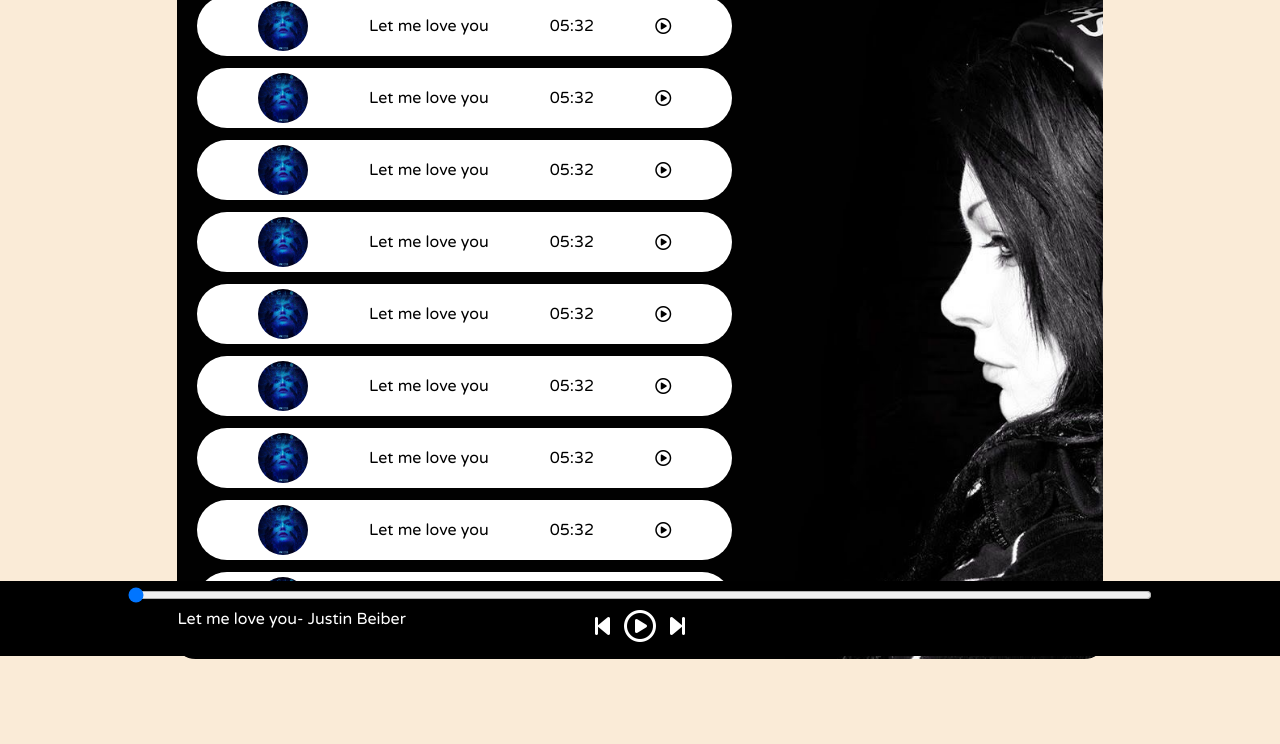
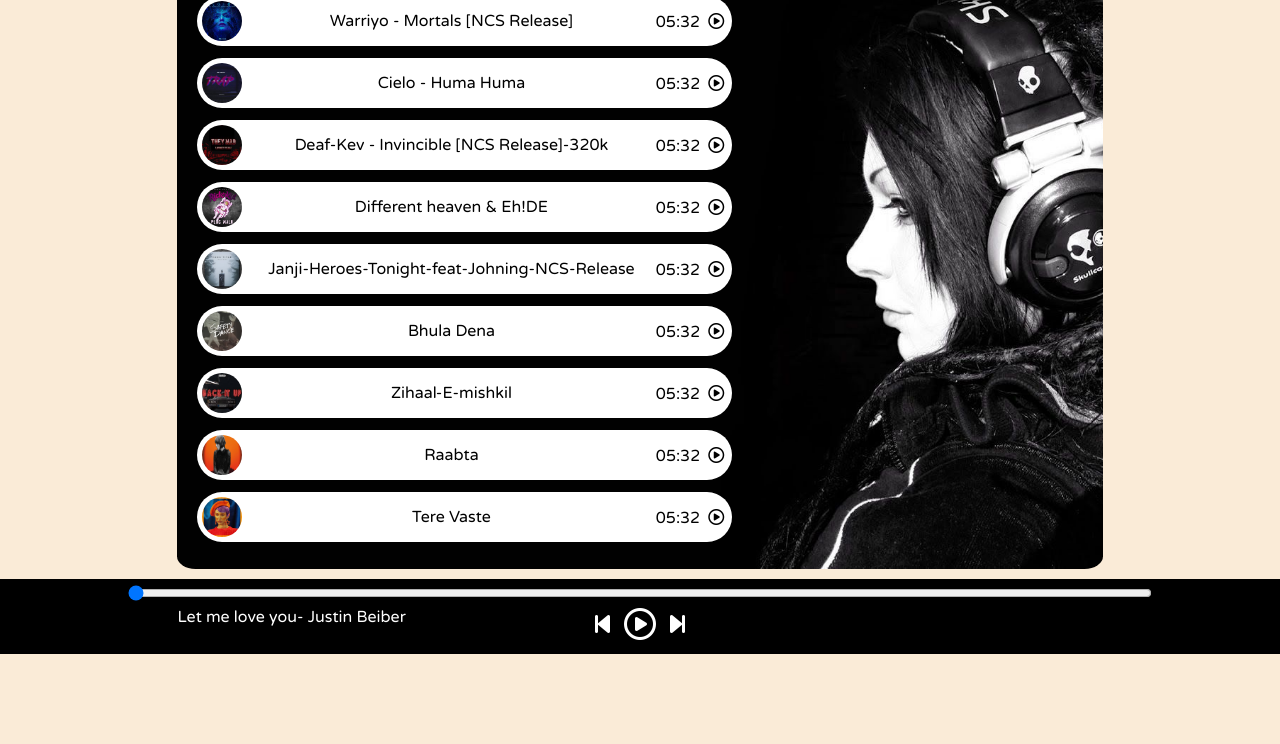
Before and after one commit to theAnshul01/Spotify-Clone, a plain HTML site: page index.html in a window 1280 px wide. Shown: the part 144-888 px from the top of the page. After the commit the page ends 800 px from the top, so only its background shows below. Drawn offline with nearby package versions, Linux system fonts and the light colour scheme.

Commit message:
before final changes

```diff
--- a/index.html
+++ b/index.html
@@ -29,39 +29,39 @@
         <div>
           <div class="songItem">
             <img src="images/covers/1.jpg" alt="1">
-            <span>Let me love you</span> <span>05:32</span><i class="fa-regular fa-circle-play"></i>
+            <span class="songName">Let me love you</span> <span class="timeStamp">05:32<i class="fa-regular songItemPlay fa-circle-play"></i></span>
           </div>
           <div class="songItem">
-            <img src="images/covers/1.jpg" alt="1">
-            <span>Let me love you</span> <span>05:32</span><i class="fa-regular fa-circle-play"></i>
+            <img src="images/covers/1.jpg" alt="2">
+            <span class="songName">Let me love you</span> <span class="timeStamp">05:32<i class="fa-regular songItemPlay fa-circle-play"></i></span>
           </div>
           <div class="songItem">
-            <img src="images/covers/1.jpg" alt="1">
-            <span>Let me love you</span> <span>05:32</span><i class="fa-regular fa-circle-play"></i>
+            <img src="images/covers/1.jpg" alt="3">
+            <span class="songName">Let me love you</span> <span class="timeStamp">05:32<i class="fa-regular songItemPlay fa-circle-play"></i></span>
           </div>
           <div class="songItem">
-            <img src="images/covers/1.jpg" alt="1">
-            <span>Let me love you</span> <span>05:32</span><i class="fa-regular fa-circle-play"></i>
+            <img src="images/covers/1.jpg" alt="4">
+            <span class="songName">Let me love you</span> <span class="timeStamp">05:32<i class="fa-regular songItemPlay fa-circle-play"></i></span>
           </div>
           <div class="songItem">
-            <img src="images/covers/1.jpg" alt="1">
-            <span>Let me love you</span> <span>05:32</span><i class="fa-regular fa-circle-play"></i>
+            <img src="images/covers/1.jpg" alt="5">
+            <span class="songName">Let me love you</span> <span class="timeStamp">05:32<i class="fa-regular songItemPlay fa-circle-play"></i></span>
           </div>
           <div class="songItem">
-            <img src="images/covers/1.jpg" alt="1">
-            <span>Let me love you</span> <span>05:32</span><i class="fa-regular fa-circle-play"></i>
+            <img src="images/covers/1.jpg" alt="6">
+            <span class="songName">Let me love you</span> <span class="timeStamp">05:32<i class="fa-regular songItemPlay fa-circle-play"></i></span>
           </div>
           <div class="songItem">
-            <img src="images/covers/1.jpg" alt="1">
-            <span>Let me love you</span> <span>05:32</span><i class="fa-regular fa-circle-play"></i>
+            <img src="images/covers/1.jpg" alt="7">
+            <span class="songName">Let me love you</span> <span class="timeStamp">05:32<i class="fa-regular songItemPlay fa-circle-play"></i></span>
           </div>
           <div class="songItem">
-            <img src="images/covers/1.jpg" alt="1">
-            <span>Let me love you</span> <span>05:32</span><i class="fa-regular fa-circle-play"></i>
+            <img src="images/covers/1.jpg" alt="8">
+            <span class="songName">Let me love you</span> <span class="timeStamp">05:32<i class="fa-regular songItemPlay fa-circle-play"></i></span>
           </div>
           <div class="songItem">
-            <img src="images/covers/1.jpg" alt="1">
-            <span>Let me love you</span> <span>05:32</span><i class="fa-regular fa-circle-play"></i>
+            <img src="images/covers/1.jpg" alt="9">
+            <span class="songName">Let me love you</span> <span class="timeStamp">05:32<i class="fa-regular songItemPlay fa-circle-play"></i></span>
           </div>
         </div>
       </div>
--- a/script.js
+++ b/script.js
@@ -7,28 +7,27 @@ let audioElement = new Audio('songs/1.mp3');
 let masterPlay = document.getElementById('masterPlay');
 let myProgressBar = document.getElementById('myProgressBar');
 let gif = document.getElementById('gif');
+let songItems = Array.from(document.getElementsByClassName("songItem"));
 
-let song = [
-    {songName:"Warriyo - Mortals (feat. Laura Brehm) [NCS Release]" , filePath:"songs/1.mp3",coverPath:"covers/1.jpg"},
-    {songName:"Cielo - Huma Huma" , filePath:"songs/2.mp3",coverPath:"covers/2.jpg"},
-    {songName:"Deaf-Kev - Invincible [NCS Release]-320k" , filePath:"songs/3.mp3",coverPath:"covers/3.jpg"},
-    {songName:"Different heaven & Eh!DE - my heart [NCS Release]-320k" , filePath:"songs/4.mp3",coverPath:"covers/4.jpg"},
-    {songName:"Janji-Heroes-Tonight-feat-Johning-NCS-Release " , filePath:"songs/5.mp3",coverPath:"covers/5.jpg"},
-    {songName:"Random 1" , filePath:"songs/6.mp3",coverPath:"covers/6.jpg"},
-    {songName:"Random-2" , filePath:"songs/7.mp3",coverPath:"covers/7.jpg"},
-    {songName:"Random-3" , filePath:"songs/8.mp3",coverPath:"covers/8.jpg"},
-    {songName:"Random-4" , filePath:"songs/9.mp3",coverPath:"covers/9.jpg"}
+let songs = [
+    {songName:"Warriyo - Mortals [NCS Release]" , filePath:"songs/1.mp3", coverPath:"images/covers/1.jpg"},
+    {songName:"Cielo - Huma Huma" , filePath:"songs/2.mp3",coverPath:"images/covers/2.jpg"},
+    {songName:"Deaf-Kev - Invincible [NCS Release]-320k" , filePath:"songs/3.mp3",coverPath:"images/covers/3.jpg"},
+    {songName:"Different heaven & Eh!DE" , filePath:"songs/4.mp3",coverPath:"images/covers/4.jpg"},
+    {songName:"Janji-Heroes-Tonight-feat-Johning-NCS-Release " , filePath:"songs/5.mp3",coverPath:"images/covers/5.jpg"},
+    {songName:"Bhula Dena" , filePath:"songs/6.mp3",coverPath:"images/covers/6.jpg"},
+    {songName:"Zihaal-E-mishkil" , filePath:"songs/7.mp3",coverPath:"images/covers/7.jpg"},
+    {songName:"Raabta" , filePath:"songs/8.mp3",coverPath:"images/covers/8.jpg"},
+    {songName:"Tere Vaste" , filePath:"songs/9.mp3",coverPath:"images/covers/9.jpg"}
 ]
 
+songItems.forEach((element, i)=>{
+    element.getElementsByTagName("img")[0].src = songs[i].coverPath;
+    element.getElementsByClassName("songName")[0].innerHTML = songs[i].songName;
+
+})
+
 // handle play/pause click
-// backward.addEventListener('click', ()=>{
-//     if(songIndex != 0){
-//         songIndex--;
-
-//     }
-// })
-
-
 
 masterPlay.addEventListener('click', ()=>{
     if(audioElement.paused || audioElement.currentTime <=0){
@@ -59,3 +58,13 @@ audioElement.addEventListener('timeupdate', ()=>{
 myProgressBar.addEventListener('change', ()=>{
     audioElement.currentTime = (myProgressBar.value * audioElement.duration /100);
 })
+
+Array.from(document.getElementsByClassName('songItemPlay')).forEach((element)=>{
+    element.addEventListener('click',(e)=>{
+        console.log(e.target);
+        e.target.classList.remove('fa-circle-play');
+        e.target.classList.add('fa-circle-pause')
+
+
+    })
+})
--- a/style.css
+++ b/style.css
@@ -55,21 +55,28 @@ nav ul li{
 }
 .songItem{
     display: flex;
-    justify-content: space-evenly;
+    justify-content: space-between;
     align-items: center;
     margin: 12px 5px;
-    height: 60px;
+    height: 50px;
     background-color:white;
     color: black;
     border-radius: 30px;
 }
 .songItem img{
-    width:50px;
-    height: 50px;
+    width: 40px;
+    height: 40px;
     border-radius: 50%;
+    margin: 5px;
 }
 .songItem i{
     cursor: pointer;
+}
+.songItem .fa-circle-play{
+    margin: 8px;
+}
+.fa-circle-pause{
+    margin: 8px;
 }
 
 
```
